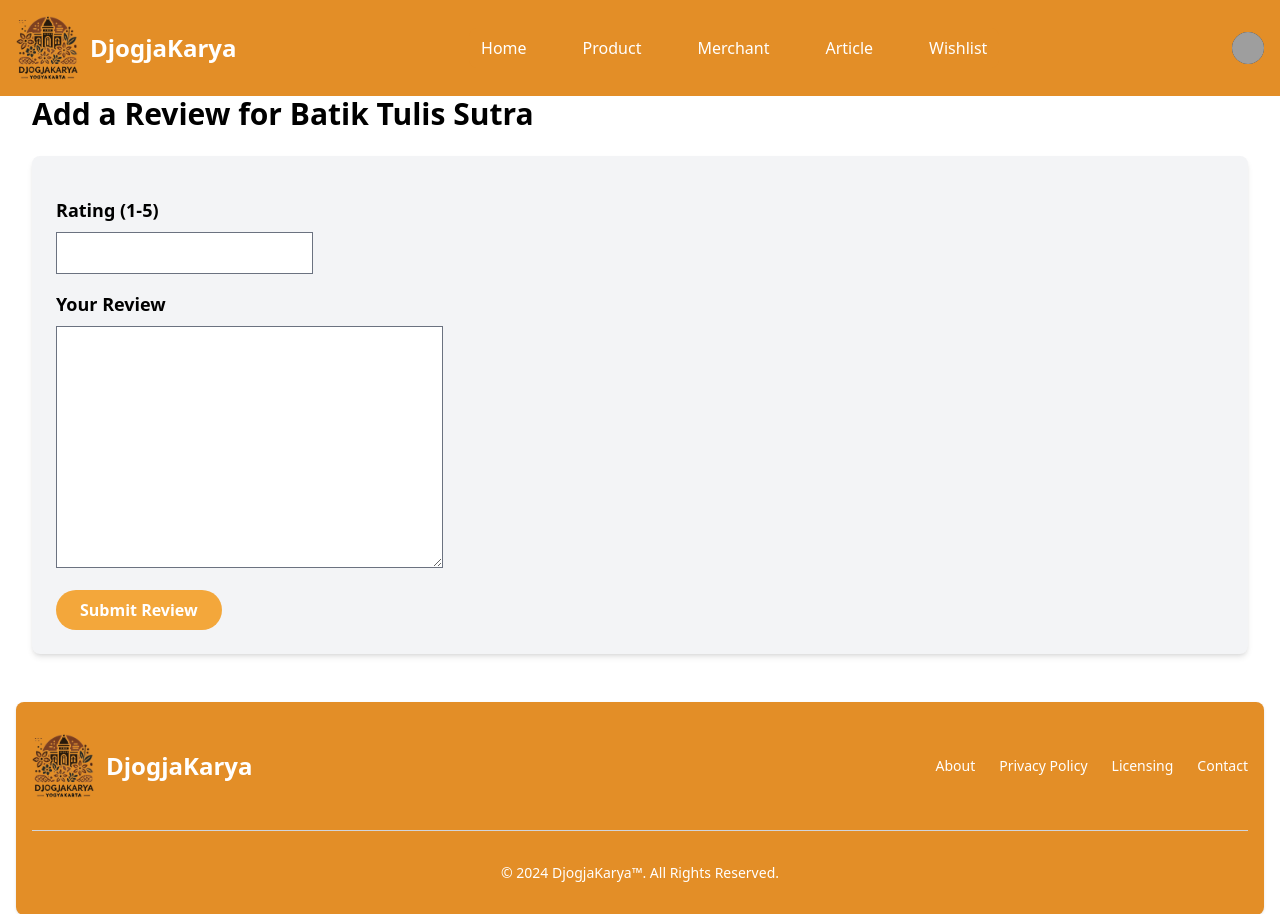
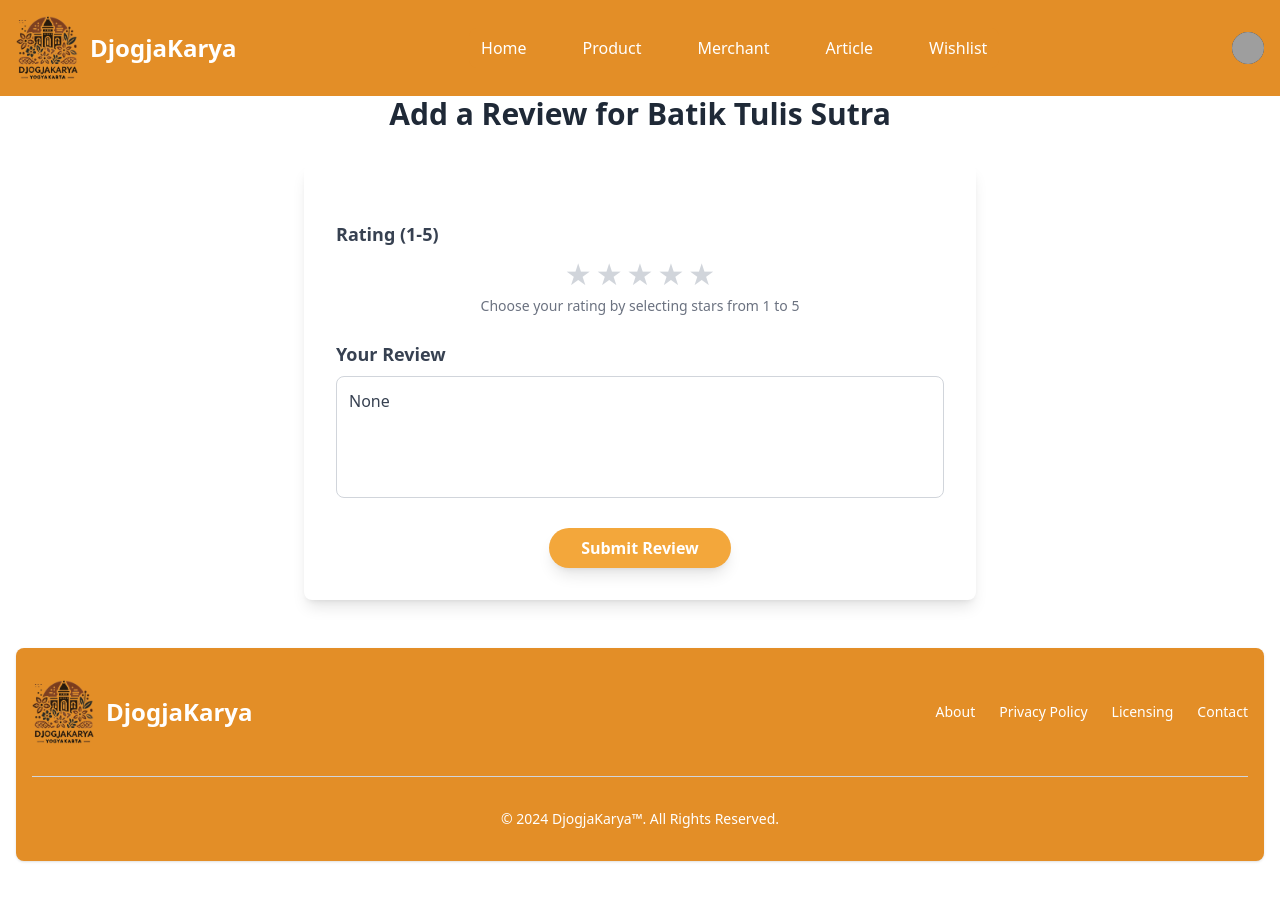
Before and after one commit to A11-PBP-2024/DjogjaKarya, a Django app: page /reviews/product/1/add_review/ in a window 1280 px wide. Shown: the top 914 px of the page. After the commit the page ends 862 px from the top, so only its background shows below. Run offline with Django 5.2, Linux system fonts and the light colour scheme; data comes from the database, SQL or seed files in the repository; some libraries are stand-ins or nearby versions; some web fonts are replaced; grey boxes are pictures that could not be loaded.

Commit message:
nambah bintang

```diff
--- a/review/templates/add_review.html
+++ b/review/templates/add_review.html
@@ -1,32 +1,65 @@
 {% extends 'base.html' %}
 {% block content %}
-<div class="container p-8">
+<div class="container mx-auto p-8">
     <!-- Judul Halaman -->
-    <h2 class="text-3xl font-semibold mb-6">Add a Review for {{ product.name }}</h2>
+    <h2 class="text-3xl font-bold text-gray-800 mb-8 text-center">Add a Review for {{ product.name }}</h2>
 
     <!-- Formulir Tambah Ulasan -->
-    <form method="post" class="space-y-4 bg-gray-100 p-6 rounded-lg shadow-md">
+    <div class="bg-white shadow-lg rounded-lg max-w-2xl mx-auto p-8 space-y-6">
+        <form method="post" class="space-y-6">
             {% csrf_token %}
 
             <!-- Rating -->
             <div>
-            <label for="rating" class="block text-lg font-semibold mb-2">Rating (1-5)</label>
-            {{ form.rating }}
+                <label for="rating" class="block text-lg font-semibold mb-2 text-gray-700">Rating (1-5)</label>
+                <div class="flex gap-1 justify-center" id="star-rating">
+                    {% for star in "12345" %}
+                        <input type="radio" name="rating" value="{{ star }}" id="star-{{ star }}" class="hidden" />
+                        <label for="star-{{ star }}" class="star text-gray-300 cursor-pointer text-3xl transition-colors duration-200">
+                            ★
+                        </label>
+                    {% endfor %}
+                </div>
+                <p class="text-sm text-gray-500 text-center mt-1">Choose your rating by selecting stars from 1 to 5</p>
             </div>
 
             <!-- Komentar -->
             <div>
-            <label for="comment" class="block text-lg font-semibold mb-2">Your Review</label>
-            {{ form.comment }}
+                <label for="comment" class="block text-lg font-semibold mb-2 text-gray-700">Your Review</label>
+                <textarea name="comment" id="comment" rows="4"
+                          class="w-full p-3 border border-gray-300 rounded-lg focus:outline-none focus:border-orange-400 placeholder-gray-400 text-gray-700 resize-none transition-colors duration-200"
+                          placeholder="Write your review here...">{{ form.comment.value }}</textarea>
             </div>
 
             <!-- Tombol Kirim -->
-        <div class="mt-4">
+            <div class="flex justify-center mt-6">
                 <button type="submit"
-                    class="bg-[#F3A73B] hover:bg-orange-500 text-white font-semibold py-2 px-6 rounded-full transition-transform duration-300 transform hover:scale-105">
+                        class="bg-[#F3A73B] hover:bg-orange-500 text-white font-semibold py-2 px-8 rounded-full transition-transform duration-300 transform hover:scale-105 shadow-lg">
                     Submit Review
                 </button>
             </div>
         </form>
     </div>
+</div>
+
+<script>
+    // JavaScript to handle star rating
+    document.querySelectorAll('#star-rating input[type="radio"]').forEach((input) => {
+        input.addEventListener('change', (event) => {
+            const rating = parseInt(event.target.value);
+            const stars = document.querySelectorAll('#star-rating .star');
+
+            stars.forEach((star, index) => {
+                if (index < rating) {
+                    star.classList.add('text-yellow-500');
+                    star.classList.remove('text-gray-300');
+                } else {
+                    star.classList.add('text-gray-300');
+                    star.classList.remove('text-yellow-500');
+                }
+            });
+        });
+    });
+</script>
+
 {% endblock content %}
```
Also changed, not shown: product/templates/detail.html (+42 -21 lines). Lines whose indentation alone changed are shown as unchanged.
